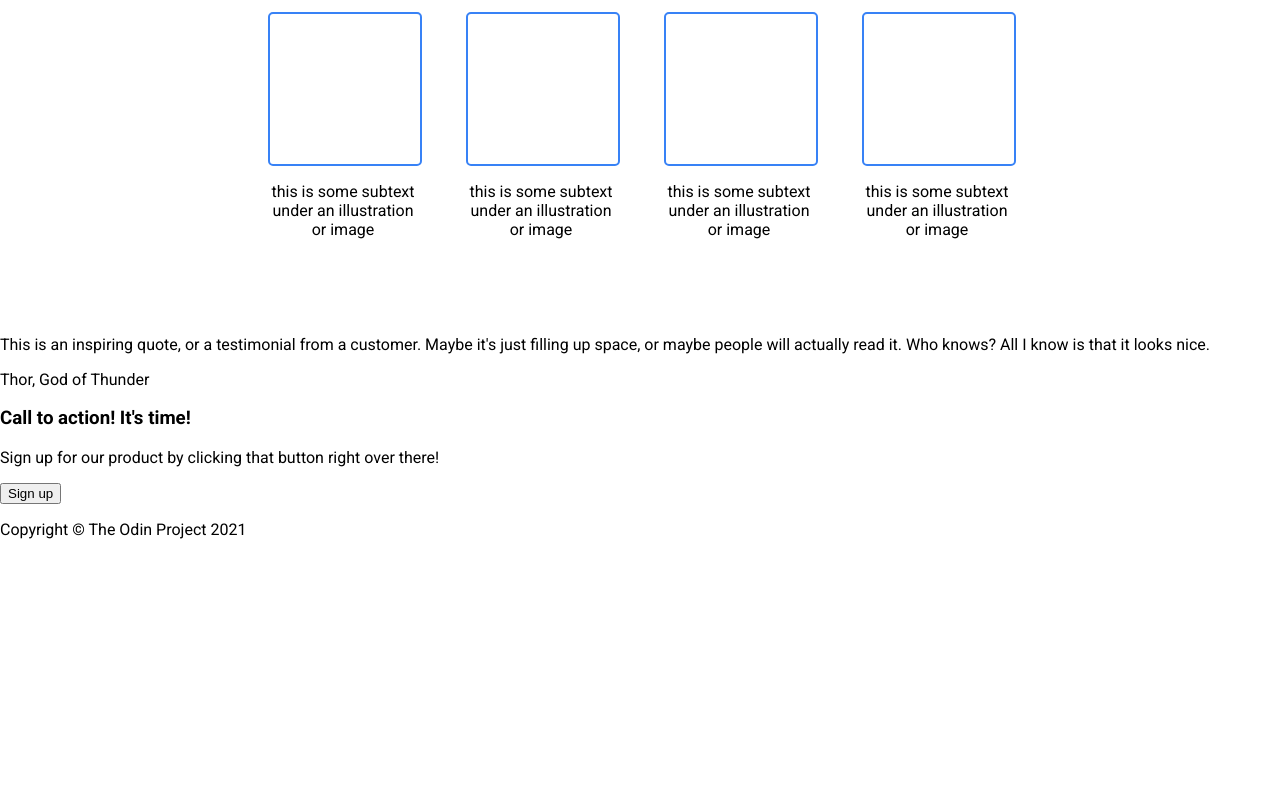
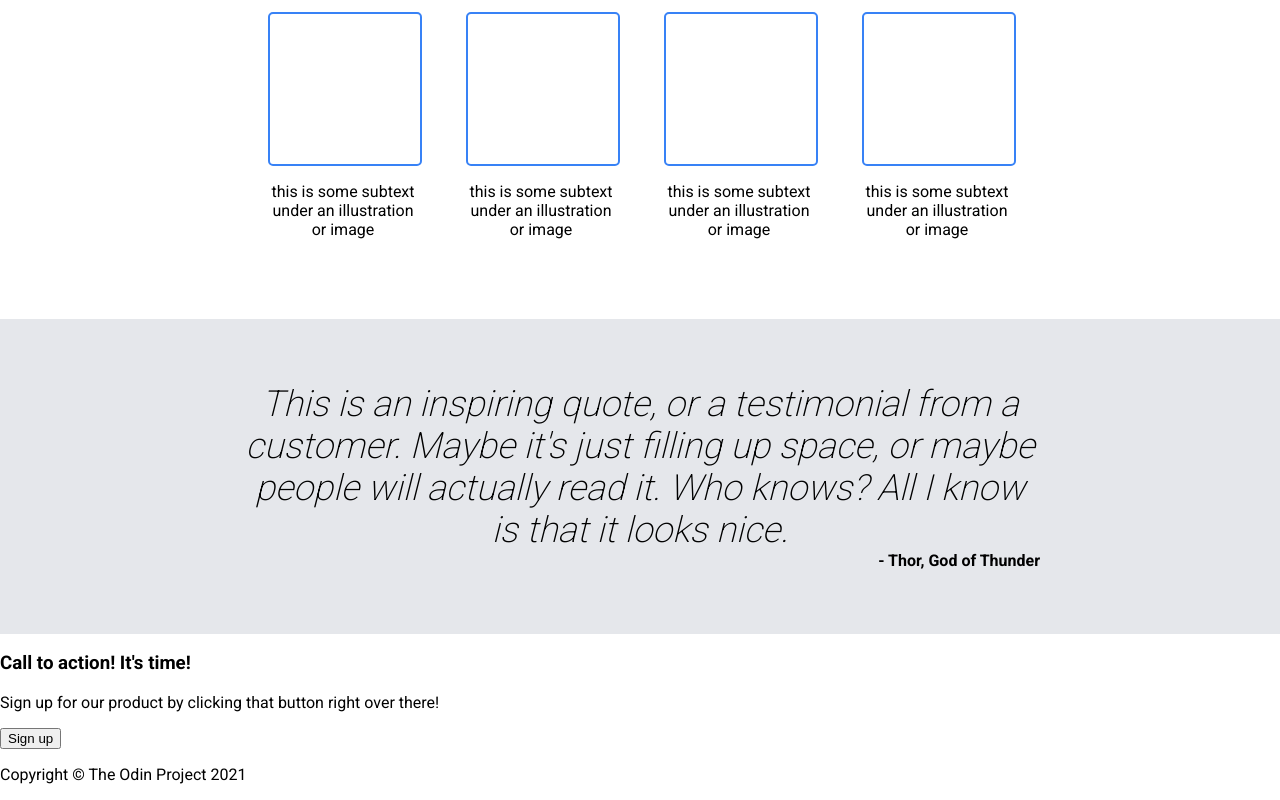
Before and after one commit to NeilMcB/odin, a plain HTML site: page projects/landing-page/index.html in a window 1280 px wide. Shown: the part 541-1341 px from the top of the page. Before the commit the page ends 1096 px from the top, so only its background shows below. Drawn offline with Linux system fonts and the light colour scheme.

Commit message:
Style testimonial

```diff
--- a/projects/landing-page/index.html
+++ b/projects/landing-page/index.html
@@ -66,8 +66,10 @@
     </div>
 
     <div class="testimonial">
-        <p class="testimonial-copy">This is an inspiring quote, or a testimonial from a customer. Maybe it's just filling up space, or maybe people will actually read it. Who knows? All I know is that it looks nice.</p>
-        <p class="testimonial-attribution">Thor, God of Thunder</p>
+        <div class="testimonial-container">
+            <p class="testimonial-copy">This is an inspiring quote, or a testimonial from a customer. Maybe it's just filling up space, or maybe people will actually read it. Who knows? All I know is that it looks nice.</p>
+            <p class="testimonial-attribution">- Thor, God of Thunder</p>
+        </div>
     </div>
 
     <div class="cta">
--- a/projects/landing-page/style.css
+++ b/projects/landing-page/style.css
@@ -1,11 +1,11 @@
-@import url('https://fonts.googleapis.com/css2?family=Roboto:wght@400;700&display=swap');
+@import url('https://fonts.googleapis.com/css2?family=Roboto:wght@200;400;700&display=swap');
 
 body {
     font-family: Roboto, sans-serif;
     margin: 0;
 }
 
-.header, .hero, .content {
+.header, .hero, .content, .testimonial {
     padding-left: 128px;
     padding-right: 128px;
 }
@@ -114,3 +114,35 @@ body {
     height: 150px;
     width: 150px;
 }
+
+.testimonial {
+    background-color: #E5E7EB;
+    padding-top: 64px;
+    padding-bottom: 64px;
+    display: flex;
+    align-items: center;
+    justify-content: center;
+}
+
+.testimonial-container {
+    flex: 0 1 800px;
+    display: flex;
+    flex-direction: column;
+}
+
+.testimonial p {
+    margin: 0;
+}
+
+.testimonial-copy {
+    align-self: center;
+    text-align: center;
+    font-size: 36px;
+    font-style: italic;
+    font-weight: 100;
+}
+
+.testimonial-attribution {
+    align-self: flex-end;
+    font-weight: bold;
+}
```
